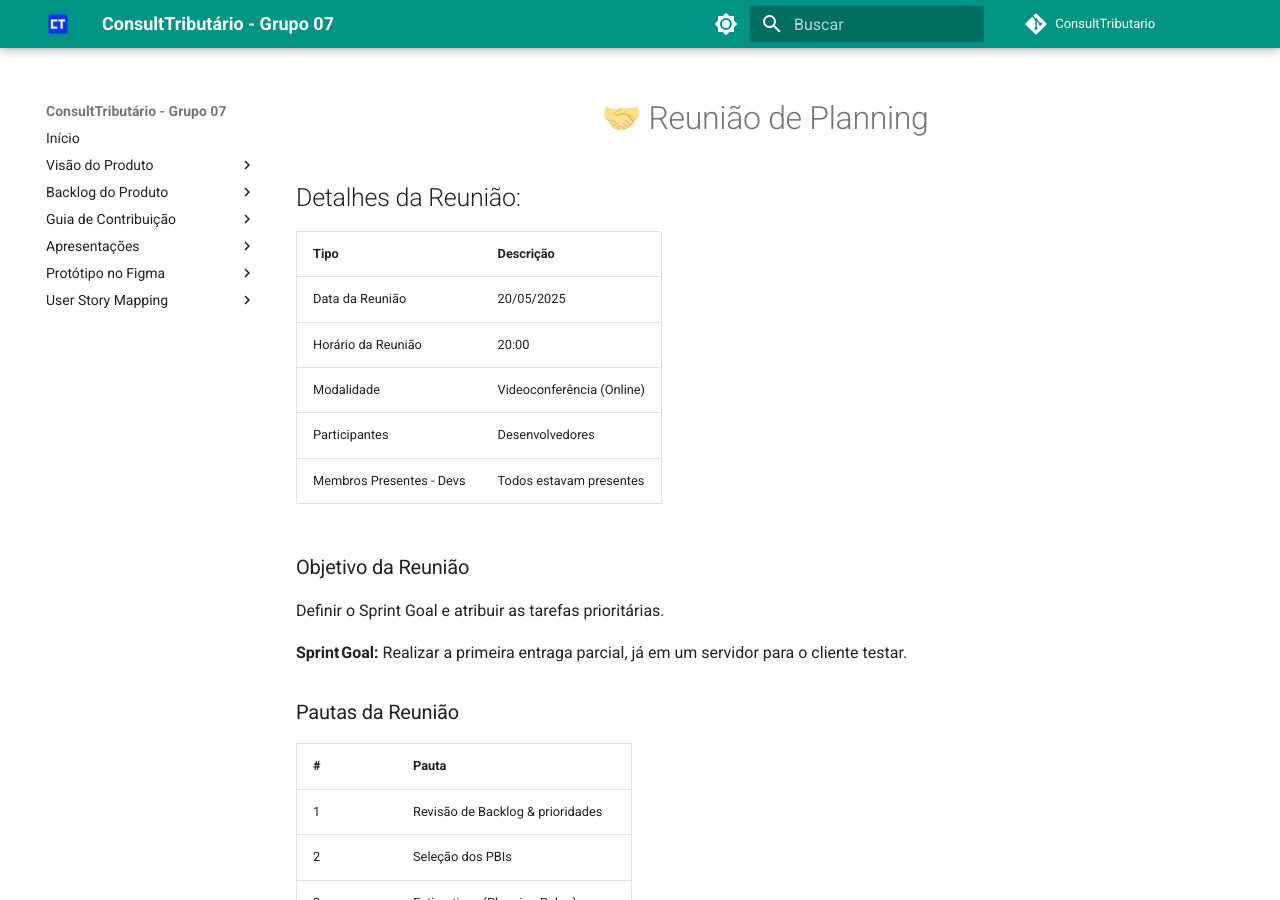
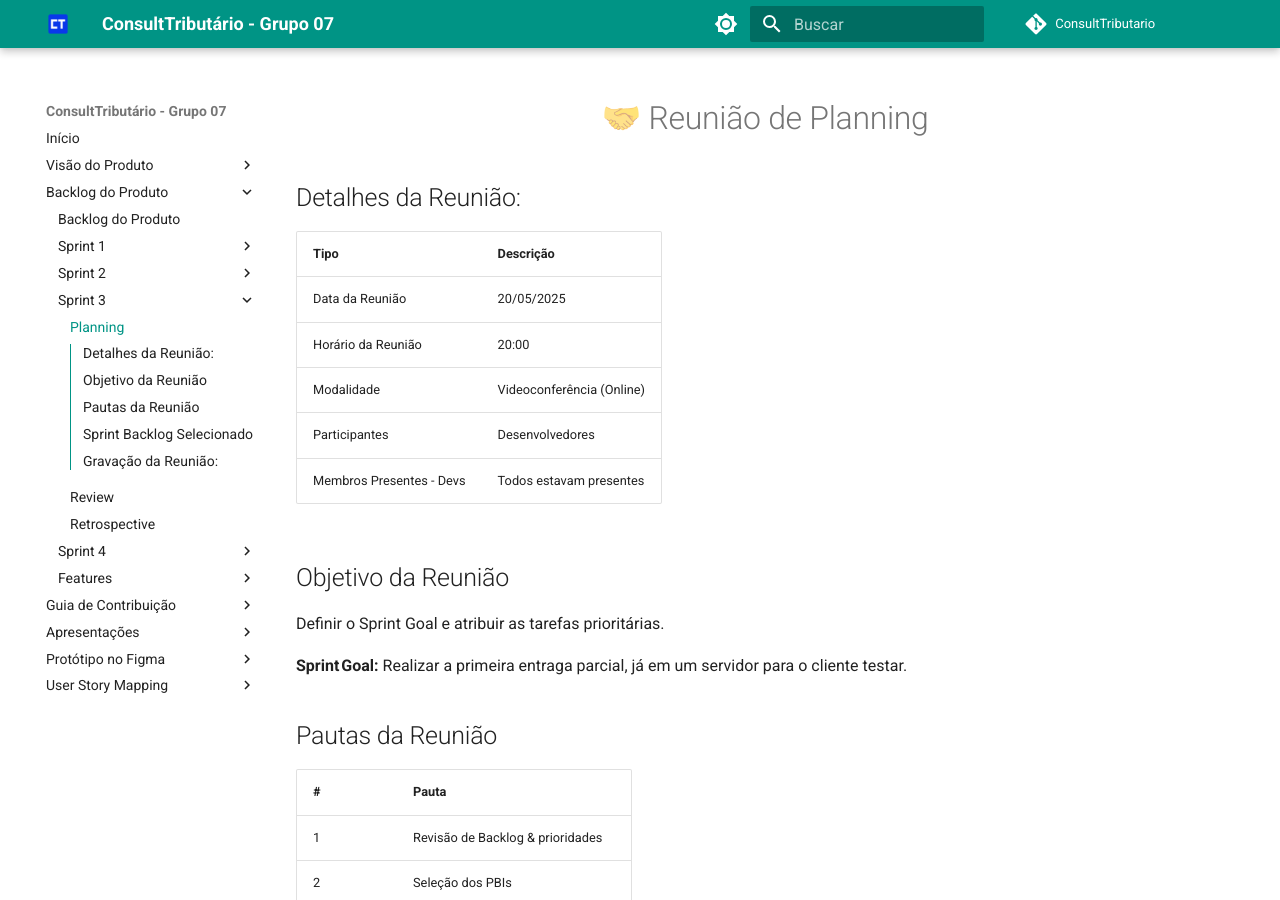
Before and after one commit to mdsreq-fga-unb/2025.1-T02-ConsultTributario, an MkDocs documentation site: the page built from docs/sprints/sprint 3/Planning.md, in a window 1280 px wide and 900 px high. Built offline with MkDocs 1.6.1 and Material for MkDocs 9.7.7, drawn with Linux system fonts in a browser that asks for light colours; comment, search, counter and statistics services are not loaded.

Commit message:
docs: documenta sprint 4

```diff
--- a/docs/sprints/sprint 3/Planning.md
+++ b/docs/sprints/sprint 3/Planning.md
@@ -12,13 +12,13 @@
 | Participantes            | Desenvolvedores           |
 | Membros Presentes - Devs | Todos estavam presentes   |
 
-### Objetivo da Reunião
+## Objetivo da Reunião
 
 Definir o Sprint Goal e atribuir as tarefas prioritárias.
 
 **Sprint Goal:** Realizar a primeira entraga parcial, já em um servidor para o cliente testar.
 
-### Pautas da Reunião
+## Pautas da Reunião
 
 | #   | Pauta                             |
 | --- | --------------------------------- |
@@ -28,7 +28,7 @@ Definir o Sprint Goal e atribuir as tarefas prioritárias.
 | 4   | Riscos, dependências e capacidade |
 | 5   | Atribuição de atividades          |
 
-### Sprint Backlog Selecionado
+## Sprint Backlog Selecionado
 
 | História                                               | Título                                   | SP (Planning Poker) |
 | ------------------------------------------------------ | ---------------------------------------- | ------------------- |
--- a/mkdocs.yml
+++ b/mkdocs.yml
@@ -89,6 +89,14 @@ nav:
       - Planning: sprints/sprint 2/Planning.md
       - Review: sprints/sprint 2/Review.md
       - Retrospective: sprints/sprint 2/Retrospective.md
+    - Sprint 3:
+      - Planning: sprints/sprint 3/Planning.md
+      - Review: sprints/sprint 3/Review.md
+      - Retrospective: sprints/sprint 3/Retrospective.md
+    - Sprint 4:
+      - Planning: sprints/sprint 4/Planning.md
+      - Review: sprints/sprint 4/Review.md
+      - Retrospective: sprints/sprint 4/Retrospective.md
     - Features:
       - Feature 1: features/gerenciar-perguntas-tributarias/gerenciar-perguntas-tributarias.md
       - Feature 2: features/gerenciar-teses-tributarias/gerenciar-teses-tributarias.md
```
Also changed, not shown: docs/sprints/sprint 2/Planning.md (+3 -3 lines), docs/sprints/sprint 3/Review.md (+1 -1 lines), docs/sprints/sprint 4/Planning.md (added, +51 -0 lines), docs/sprints/sprint 4/Retrospective.md (added, +32 -0 lines), docs/sprints/sprint 4/Review.md (added, +46 -0 lines), docs/visao-produto/cronograma-entrega.md (+2 -2 lines).
